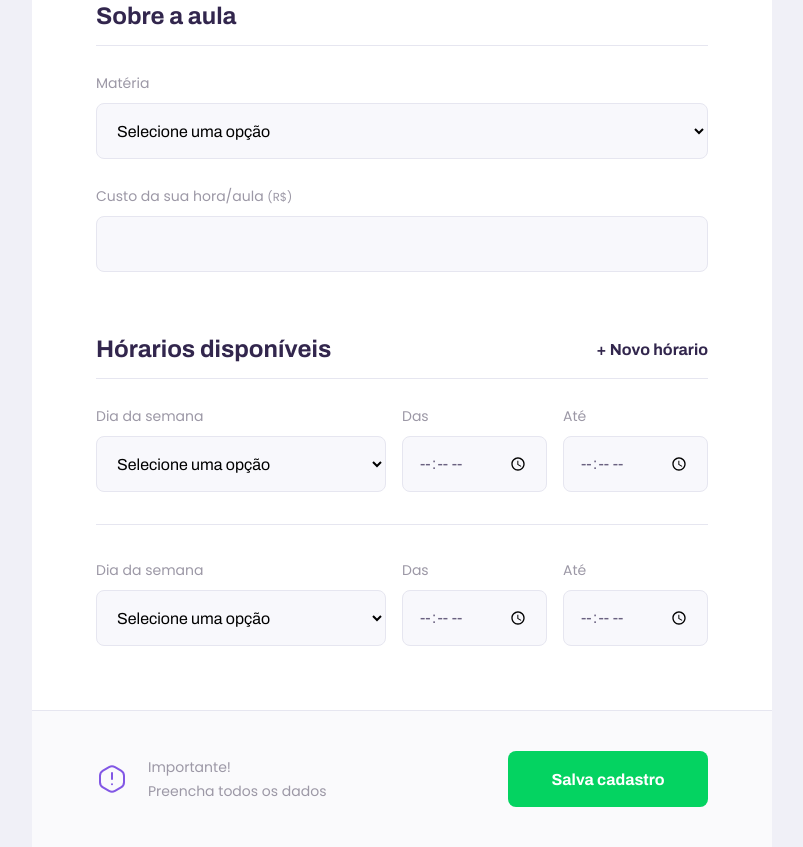
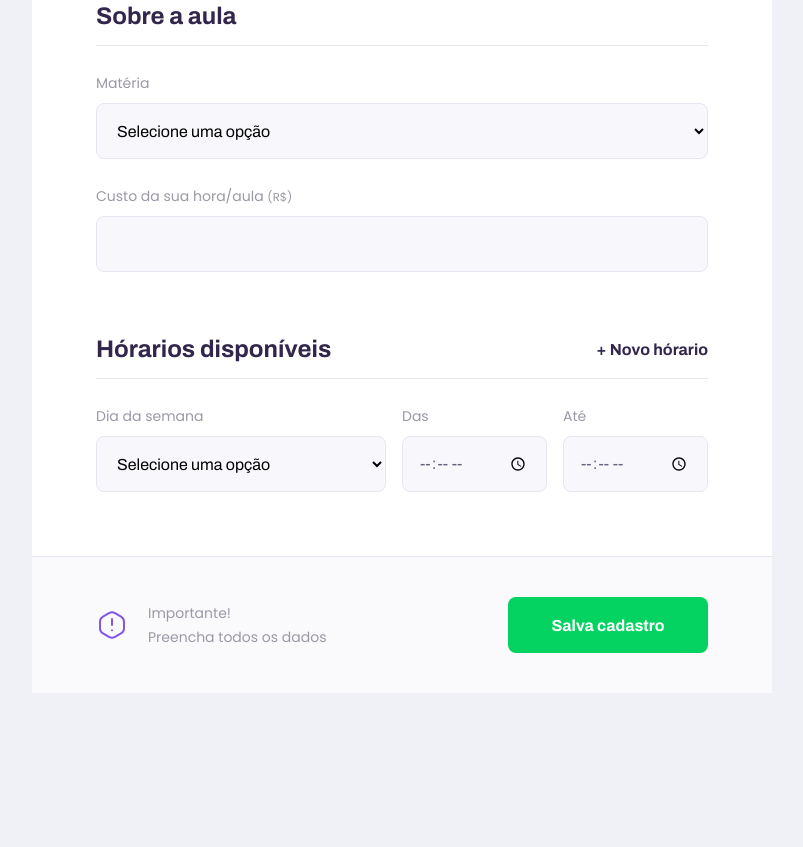
Before and after one commit to WINGLYst4rk/NextLevelWeek, a plain HTML site: page pages/give-classes.html in a window 1280 px wide. Shown: the part 1015-1862 px from the top of the page, without its empty margins (238-1041 px from the left). After the commit the page ends 1708 px from the top, so only its background shows below. Drawn offline with Linux system fonts and the light colour scheme.

Commit message:
adição do javascript

```diff
--- a/pages/give-classes.html
+++ b/pages/give-classes.html
@@ -15,6 +15,9 @@
 
 </head>
 <body id="page-give-classes">
+
+    <script src="/scripts/addField.js" defer></script>
+
     <div id="container">
         <header class="page-header">
             <div class="top-bar-container">
@@ -82,7 +85,7 @@
 
                 <fieldset id="schedule-items">
                     <legend>Hórarios disponíveis
-                        <button id="add-time">+ Novo hórario</button>
+                        <button type="button" id="add-time">+ Novo hórario</button>
                     </legend>
 
                     <div class="schedule-item">
@@ -112,33 +115,7 @@
                         </div>
 
                     </div>
-                    <div class="schedule-item">
 
-                        <div class="select-block">
-                            <label for="weekday">Dia da semana</label>
-                            <select name="weekday[]" required>
-                                <option value="">Selecione uma opção</option>
-                                <option value="0">Domingo</option>
-                                <option value="1">Segunda-feira</option>
-                                <option value="2">Terça-feira</option>
-                                <option value="3">Quarta-feira</option>
-                                <option value="4">Quinta-feira</option>
-                                <option value="5">Sexta-feira</option>
-                                <option value="6">Sábado</option>
-                            </select>
-                        </div>
-
-                        <div class="input-block">
-                            <label for="time_from">Das</label>
-                            <input type="time" name="time_from[]" required/>
-                        </div>
-
-                        <div class="input-block">
-                            <label for="time_to">Até</label>
-                            <input type="time" name="time_to[]" required/>
-                        </div>
-
-                    </div>
                 </fieldset>
             </form>
 
--- /dev/null
+++ b/scripts/addField.js
@@ -0,0 +1,17 @@
+//procurar o botão
+document.querySelector("#add-time")
+//quando clicar no botão
+.addEventListener('click', cloneField);
+//realizar uma ação
+function cloneField() {
+     // duplicar formulario
+    const newFieldsContainer = document.querySelector('.schedule-item')
+    .cloneNode(true);
+    //pegar formulário
+    const fields = newFieldsContainer.querySelectorAll('input, select')
+    fields.forEach(function(field) {
+        field.value = ""
+    });
+    //colocar na página
+    document.querySelector('#schedule-items').appendChild(newFieldsContainer)
+}
--- a/styles/partials/page-give-classes.css
+++ b/styles/partials/page-give-classes.css
@@ -42,11 +42,9 @@
     border: 0;
 
     color: var(--color-pimary);
-
     font: 700 1.6rem Archivo;
 
     cursor: pointer;
-
     transition: 0.2s;
 }
 
```
